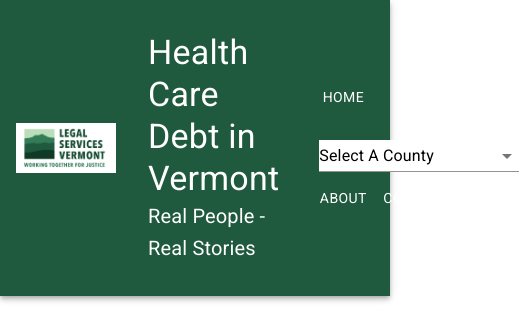
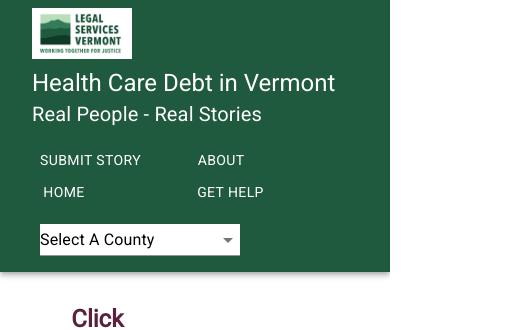
Before and after one commit to anproagile/vt-legal-aid-hca-capstone, a React (Create React App) app: page / in a window 390 px wide. Shown: the top 330 px of the page, 527 px wide, since content can reach past the window. Built offline with nearby package versions, Linux system fonts and the light colour scheme; no server answers.

Commit message:
Mobile responsiveness, recenter using filter dropdown

```diff
--- a/src/App.css
+++ b/src/App.css
@@ -31,7 +31,7 @@
   justify-content: center;
   padding: 1em;
   margin: 0 1em;
-  /* border: solid 0.2em black; */
+
 }
 
 #homepage-wrapper {
@@ -93,6 +93,7 @@
   padding-left: 20px;
   text-indent: -1.4em;
   padding-bottom: 8px;
+  margin-left: .5em;
 }
 
 .drop-wrapper {
@@ -100,8 +101,25 @@
   justify-content: space-between;
 }
 
+
+.V-Buttons {
+  margin-top: -20px;
+}
+
+#V-Nav-Title {
+  margin-top: -8px;
+}
+
+#V-Nav-Subtitle {
+  margin-top: -17px;
+}
+
 div.MuiFormControl-root.css-1869usk-MuiFormControl-root {
   margin-top: -5px;
+}
+
+div.MuiFormControl-root.css-1e7cuzv-MuiFormControl-root {
+  margin-top: -15px;
 }
 
 #select-county {
@@ -120,7 +138,7 @@
   color: none;
 } */
 
-@media only screen and (min-device-width: 375px) and (max-device-width: 812px) and (-webkit-min-device-pixel-ratio: 3) {
+@media only screen and (min-device-width: 250px) and (max-device-width: 900px) and (-webkit-min-device-pixel-ratio: 3) {
   #bar-chart {
     width: 300px;
   }
@@ -134,7 +152,10 @@
   }
 
   #stories-display {
+
     width: 300px;
+    height: 350px;
+    overflow: auto;
   }
 
   #map-container {
@@ -143,6 +164,7 @@
   }
 
   #map-display {
+    margin: 0px;
     width: 100%;
     height: 600px;
     display: block;
@@ -154,11 +176,14 @@
   }
 
   #homepage-wrapper {
-    flex-wrap: row;
+    /* flex-wrap: row; */
+    margin: 0px;
+    flex-direction: column;
     display: block;
     justify-content: space-evenly;
     margin-top: 5px;
     margin-left: 5px;
     margin-right: 5px;
   }
+
 }
--- a/src/App.js
+++ b/src/App.js
@@ -3,7 +3,7 @@
 import Map from "./components/Map";
 import Home from "./components/Home";
 import About from "./components/About";
-import Contact from "./components/Contact";
+// import Contact from "./components/Contact";
 
 import Admin from "./components/Admin";
 
@@ -14,7 +14,7 @@
         <Routes>
           <Route path="/" element={<Home />} />
           <Route path="/about" element={<About />} />
-          <Route path="/contact" element={<Contact />} />
+          {/* <Route path="/contact" element={<Contact />} /> */}
           <Route path="/admin-portal" element={<Admin />} />
           <Route path="/map" element={<Map />} />
         </Routes>
--- a/src/components/Home.js
+++ b/src/components/Home.js
@@ -3,13 +3,14 @@
 import "../App.css";
 import Map from "./Map";
 
-import { useState } from "react";
+import { useState, useEffect } from "react";
 
 import Typography from "@material-ui/core/Typography";
 import { withStyles } from "@material-ui/core/styles";
 import Featured from "./Featured";
 import Story from "./CountyStory";
 import Nav from "./Nav";
+import NavVertical from "./NavVertical";
 
 //Home function to render page structural elements
 export default function Home() {
@@ -21,6 +22,8 @@
   const [shuffledIndex, setShuffledIndex] = useState(0);
   const [impact, setImpact] = useState("");
   const [navCountySelect, setNavCountySelect] = useState("");
+  const [mobileView, setMobileView] = useState(false);
+  const [isSelected, setIsSelected] = useState(false);
 
   const MaroonTextTypography = withStyles({
     root: {
@@ -28,19 +31,54 @@
     },
   })(Typography);
 
+  // const { mobileView } = state;
+
+  useEffect(() => {
+    const setResponsiveness = () => {
+      return window.innerWidth < 900
+        ? setMobileView(true)
+        : setMobileView(false);
+    };
+
+    setResponsiveness();
+    window.addEventListener("resize", () => setResponsiveness());
+
+    return () => {
+      window.removeEventListener("resize", () => setResponsiveness());
+    };
+  }, []);
+
   return (
     <>
+      {mobileView ? (
+        <NavVertical
+          setSelectedCounty={setSelectedCounty}
+          setCountyStoryDisplay={setCountyStoryDisplay}
+          setFeaturedDisplay={setFeaturedDisplay}
+          navCountySelect={navCountySelect}
+          setNavCountySelect={setNavCountySelect}
+          setIsSelected={setIsSelected}
+        ></NavVertical>
+      ) : (
         <Nav
           setSelectedCounty={setSelectedCounty}
           setCountyStoryDisplay={setCountyStoryDisplay}
           setFeaturedDisplay={setFeaturedDisplay}
           navCountySelect={navCountySelect}
           setNavCountySelect={setNavCountySelect}
+          setIsSelected={setIsSelected}
         />
+      )}
+
       <div id="homepage-wrapper">
         <div id="map-display">
-          <MaroonTextTypography variant="h5" align="center"><b>Click Counties For Stories</b></MaroonTextTypography>
+          <MaroonTextTypography variant="h5" align="center">
+            <b>Click Counties For Stories</b>
+          </MaroonTextTypography>
           <Map
+            navCountySelect={navCountySelect}
+            isSelected={isSelected}
+            setIsSelected={setIsSelected}
             center={center}
             setCenter={setCenter}
             zoom={zoom}
--- a/src/components/Nav.js
+++ b/src/components/Nav.js
@@ -23,9 +23,6 @@
 export default function Nav(props) {
   const classes = useStyles();
 
-
-
-
   //evt handler for when a new filter is selected from the form in this component
   const handleChange = (event) => {
     //setting the impact (displays the filter selected) to the selected field in the filter
@@ -33,12 +30,12 @@
     props.setCountyStoryDisplay(true);
     props.setFeaturedDisplay(false);
     props.setNavCountySelect(event.target.value);
+    props.setIsSelected(true);
   };
 
   function refreshPage() {
     window.location.reload(false);
   }
-
 
   return (
     <div class="nav-wrapper">
@@ -51,16 +48,30 @@
           <img src={LegalAidLogo1} alt="logo" width="100" />
 
           <div id="nav-typography">
-          <Typography variant="h4" className={classes.title}>
-            Health Care Debt in Vermont
-          </Typography>
-          <Typography variant="h6" className={classes.subTitle}>
-            Real People - Real Stories
-          </Typography>
+            <Typography variant="h4">Health Care Debt in Vermont</Typography>
+            <Typography variant="h6">Real People - Real Stories</Typography>
           </div>
           <div id="nav-buttons">
             <Button color="inherit" onClick={refreshPage}>
               Home
+            </Button>
+
+            <Button color="inherit" component={Link} to="/about">
+              About
+            </Button>
+            <Button
+              color="inherit"
+              target="_blank"
+              href="https://vtlawhelp.org/health"
+            >
+              Get Help
+            </Button>
+            <Button
+              color="inherit"
+              target="_blank"
+              href="https://docs.google.com/forms/d/e/1FAIpQLScRvw8T2MMNnG9up4qYqJ-oKS2WkUUPnOmkIip8QQP-RVxBeQ/viewform?usp=sf_link"
+            >
+              Submit Story
             </Button>
             <FormControl variant="standard" sx={{ m: 1, minWidth: 200 }}>
               <InputLabel id="select-county" style={{ color: "black" }}>
@@ -89,12 +100,6 @@
                 <MenuItem value={"Reset"}>Clear Filter</MenuItem>
               </Select>
             </FormControl>
-          <Button color="inherit" component={Link} to="/about">
-            About
-          </Button>
-          <Button color="inherit" component={Link} to="/contact">
-            Contact
-          </Button>
           </div>
         </Toolbar>
       </AppBar>
--- /dev/null
+++ b/src/components/NavVertical.js
@@ -0,0 +1,146 @@
+import React, { useState, useEffect } from "react";
+
+import Stack from "@mui/material/Stack";
+import ListItem from "@mui/material/ListItem";
+import AppBar from "@material-ui/core/AppBar";
+import Toolbar from "@material-ui/core/Toolbar";
+import Typography from "@material-ui/core/Typography";
+import Button from "@material-ui/core/Button";
+import LegalAidLogo1 from "../LegalAidLogo1.png";
+import InputLabel from "@mui/material/InputLabel";
+import MenuItem from "@mui/material/MenuItem";
+import FormControl from "@mui/material/FormControl";
+import Select from "@mui/material/Select";
+import { Link } from "react-router-dom";
+
+export default function NavVertical(props) {
+  const [state, setState] = useState({
+    mobileView: false,
+  });
+
+  // const { mobileView } = state;
+
+  useEffect(() => {
+    const setResponsiveness = () => {
+      return window.innerWidth < 900
+        ? setState((prevState) => ({ ...prevState, mobileView: true }))
+        : setState((prevState) => ({ ...prevState, mobileView: false }));
+    };
+
+    setResponsiveness();
+    window.addEventListener("resize", () => setResponsiveness());
+
+    return () => {
+      window.removeEventListener("resize", () => setResponsiveness());
+    };
+  }, []);
+
+  //evt handler for when a new filter is selected from the form in this component
+  const handleChange = (event) => {
+    //setting the impact (displays the filter selected) to the selected field in the filter
+    props.setSelectedCounty(event.target.value);
+    props.setCountyStoryDisplay(true);
+    props.setFeaturedDisplay(false);
+    props.setNavCountySelect(event.target.value);
+    props.setIsSelected(true);
+  };
+
+  function refreshPage() {
+    window.location.reload(false);
+  }
+
+  return (
+    <div className="nav-wrapper">
+      <AppBar
+        style={{ backgroundColor: "#205A3E" }}
+        position="static"
+        className={"Nav-bar"}
+      >
+        <Toolbar>
+          <Stack spacing={2}>
+            <ListItem id="V-Nav-Logo">
+              <img src={LegalAidLogo1} alt="logo" width="100" />
+            </ListItem>
+            <ListItem id="V-Nav-Title">
+              {" "}
+              <Typography variant="h5">Health Care Debt in Vermont</Typography>
+            </ListItem>
+            <ListItem id="V-Nav-Subtitle">
+              {" "}
+              <Typography variant="h6">Real People - Real Stories</Typography>
+            </ListItem>
+            <Stack spacing={1} direction="row">
+              <Stack spacing={0}>
+                <ListItem className="V-Buttons">
+                  <Button
+                    color="inherit"
+                    to="_blank"
+                    href="https://docs.google.com/forms/d/e/1FAIpQLScRvw8T2MMNnG9up4qYqJ-oKS2WkUUPnOmkIip8QQP-RVxBeQ/viewform?usp=sf_link"
+                  >
+                    Submit Story
+                  </Button>
+                </ListItem>
+                <ListItem className="V-Buttons">
+                  {" "}
+                  <Button color="inherit" onClick={refreshPage}>
+                    Home
+                  </Button>
+                </ListItem>
+              </Stack>
+              <Stack>
+                <ListItem className="V-Buttons">
+                  {" "}
+                  <Button color="inherit" component={Link} to="/About">
+                    About
+                  </Button>
+                </ListItem>
+                <ListItem className="V-Buttons">
+                  {" "}
+                  <Button
+                    color="inherit"
+                    target="_blank"
+                    href="https://vtlawhelp.org/health"
+                  >
+                    Get Help
+                  </Button>
+                </ListItem>
+              </Stack>
+            </Stack>
+            <Stack>
+              <ListItem className="V-Buttons">
+                {" "}
+                <FormControl variant="standard" sx={{ m: 1, minWidth: 200 }}>
+                  <InputLabel id="select-county" style={{ color: "black" }}>
+                    Select A County
+                  </InputLabel>
+                  <Select
+                    value={props.navCountySelect}
+                    onChange={handleChange}
+                    label="Nav-County-Set"
+                    style={{ backgroundColor: "white", color: "#5a203c" }}
+                  >
+                    <MenuItem value="Addison">Addison</MenuItem>
+                    <MenuItem value="Bennington">Bennington</MenuItem>
+                    <MenuItem value="Caledonia">Caledonia</MenuItem>
+                    <MenuItem value="Chittenden">Chittenden</MenuItem>
+                    <MenuItem value="Essex">Essex</MenuItem>
+                    <MenuItem value="Franklin">Franklin</MenuItem>
+                    <MenuItem value="Grand Isle">Grand Isle</MenuItem>
+                    <MenuItem value="Lamoille">Lamoille</MenuItem>
+                    <MenuItem value="Orange">Orange</MenuItem>
+                    <MenuItem value="Orleans">Orleans</MenuItem>
+                    <MenuItem value="Rutland">Rutland</MenuItem>
+                    <MenuItem value="Washington">Washington</MenuItem>
+                    <MenuItem value="Windham">Windham</MenuItem>
+                    <MenuItem value="Windsor">Windsor</MenuItem>
+                    <MenuItem value={"Reset"}>Clear Filter</MenuItem>
+                  </Select>
+                </FormControl>
+              </ListItem>
+            </Stack>
+          </Stack>
+        </Toolbar>
+      </AppBar>
+    </div>
+  );
+}
```
Also changed, not shown: src/components/Map.js (+21 -4 lines), src/components/GetHelp.js (renamed from src/components/Contact.js). Lines whose indentation alone changed are shown as unchanged.
